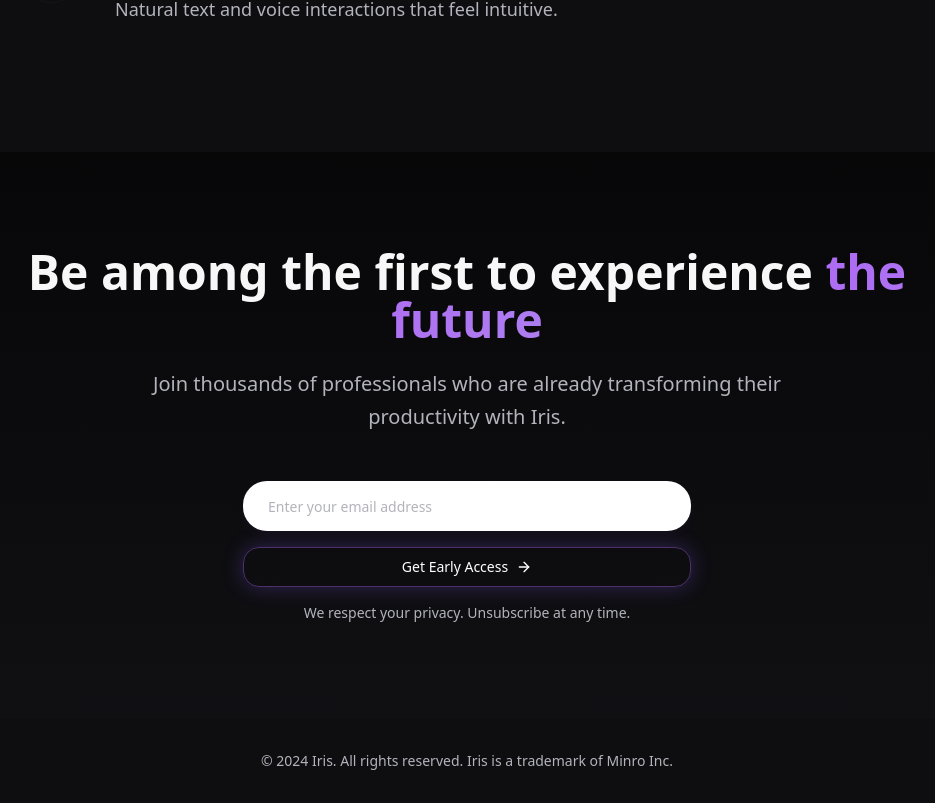
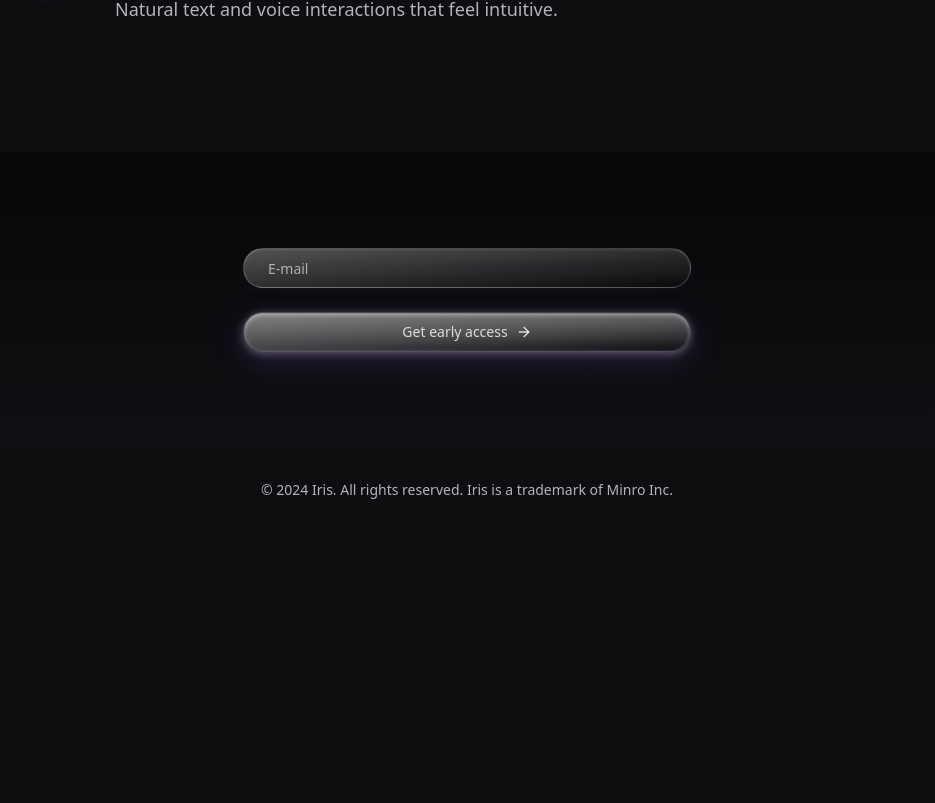
Before and after one commit to minroai/iris-ai-schedule-launch, a React (Vite) app: page / in a window 1280 px wide. Shown: the part 1857-2660 px from the top of the page, without its empty margins (173-1108 px from the left). After the commit the page ends 2389 px from the top, so only its background shows below. Built offline with nearby package versions, Linux system fonts and the light colour scheme.

Commit message:
Update early access button style
Updated the early access button to match the provided image, with a glowing border and white text.
-edited src/components/EarlyAccessSection.tsx

```diff
--- a/src/components/EarlyAccessSection.tsx
+++ b/src/components/EarlyAccessSection.tsx
@@ -63,31 +63,19 @@ const EarlyAccessSection = () => {
   return (
     <section id="early-access" className="py-24 bg-gradient-subtle">
       <div className="container mx-auto px-6">
-        <div className="max-w-4xl mx-auto">
-          <div className="text-center mb-12 space-y-6">
-            <h2 className="text-4xl lg:text-5xl font-bold text-foreground">
-              Be among the first to experience
-              <span className="bg-gradient-primary bg-clip-text text-transparent"> the future</span>
-            </h2>
-            <p className="text-xl text-muted-foreground max-w-2xl mx-auto leading-relaxed">
-              Join thousands of professionals who are already transforming their productivity with Iris.
-            </p>
-          </div>
-
-
+        <div className="max-w-md mx-auto">
           {/* Signup Form */}
-          <div className="max-w-md mx-auto">
-            <form id="early-access-form" onSubmit={handleSubmit} className="space-y-4" noValidate>
+          <form id="early-access-form" onSubmit={handleSubmit} className="space-y-6" noValidate>
             <div className="relative">
               <Input
                 type="email"
-                  placeholder="Enter your email address"
+                placeholder="E-mail"
                 value={email}
                 onChange={(e) => {
                   setEmail(e.target.value);
                   if (emailError) setEmailError("");
                 }}
-                  className="w-full px-6 py-6 text-lg rounded-2xl relative z-10 text-black"
+                className="w-full px-6 py-4 text-lg rounded-2xl bg-transparent border border-white/20 text-white placeholder:text-white/60 focus:border-white/40 focus:ring-0"
               />
               {emailError && (
                 <div className="mt-2 p-3 rounded-xl bg-gradient-to-br from-red-500/10 via-red-400/5 to-red-500/5 border border-red-400/20 backdrop-blur-sm">
@@ -96,21 +84,20 @@ const EarlyAccessSection = () => {
               )}
             </div>
 
+            <div className="relative">
               <Button
                 type="submit"
-                variant="iridescent"
-                size="default"
-                className="w-full text-sm px-6 py-4 rounded-xl"
+                className="w-full text-white/80 px-6 py-4 rounded-2xl bg-transparent border border-white/20 hover:bg-white/5 hover:border-white/30 transition-all duration-300 relative overflow-hidden group"
               >
-                Get Early Access
+                <span className="relative z-10 flex items-center justify-center gap-2">
+                  Get early access
                   <ArrowRight className="w-4 h-4" />
+                </span>
+                {/* Subtle gradient glow effect */}
+                <div className="absolute bottom-0 left-0 right-0 h-[1px] bg-gradient-to-r from-transparent via-orange-400/60 to-transparent opacity-0 group-hover:opacity-100 transition-opacity duration-300" />
               </Button>
+            </div>
           </form>
-
-            <p className="text-center text-sm text-muted-foreground mt-4">
-              We respect your privacy. Unsubscribe at any time.
-            </p>
-          </div>
         </div>
       </div>
     </section>
```
Lines whose indentation alone changed are shown as unchanged.
